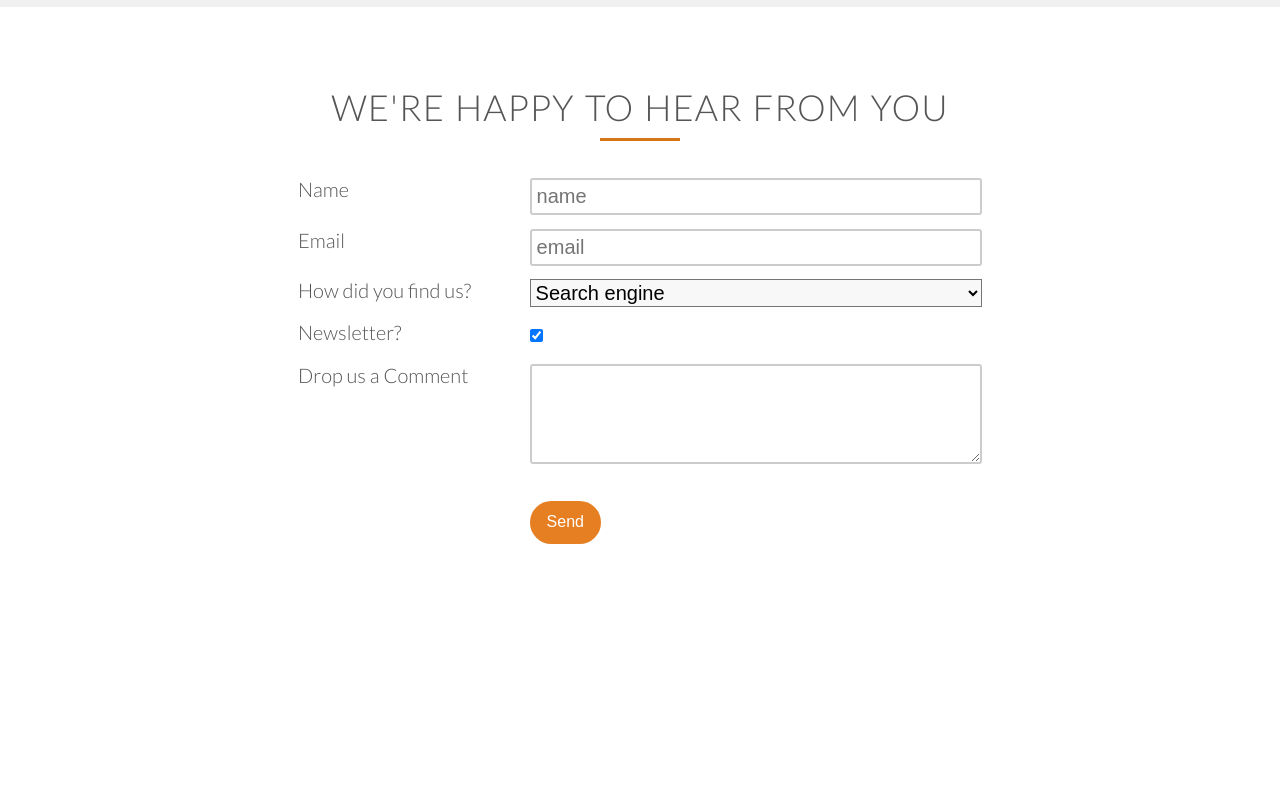
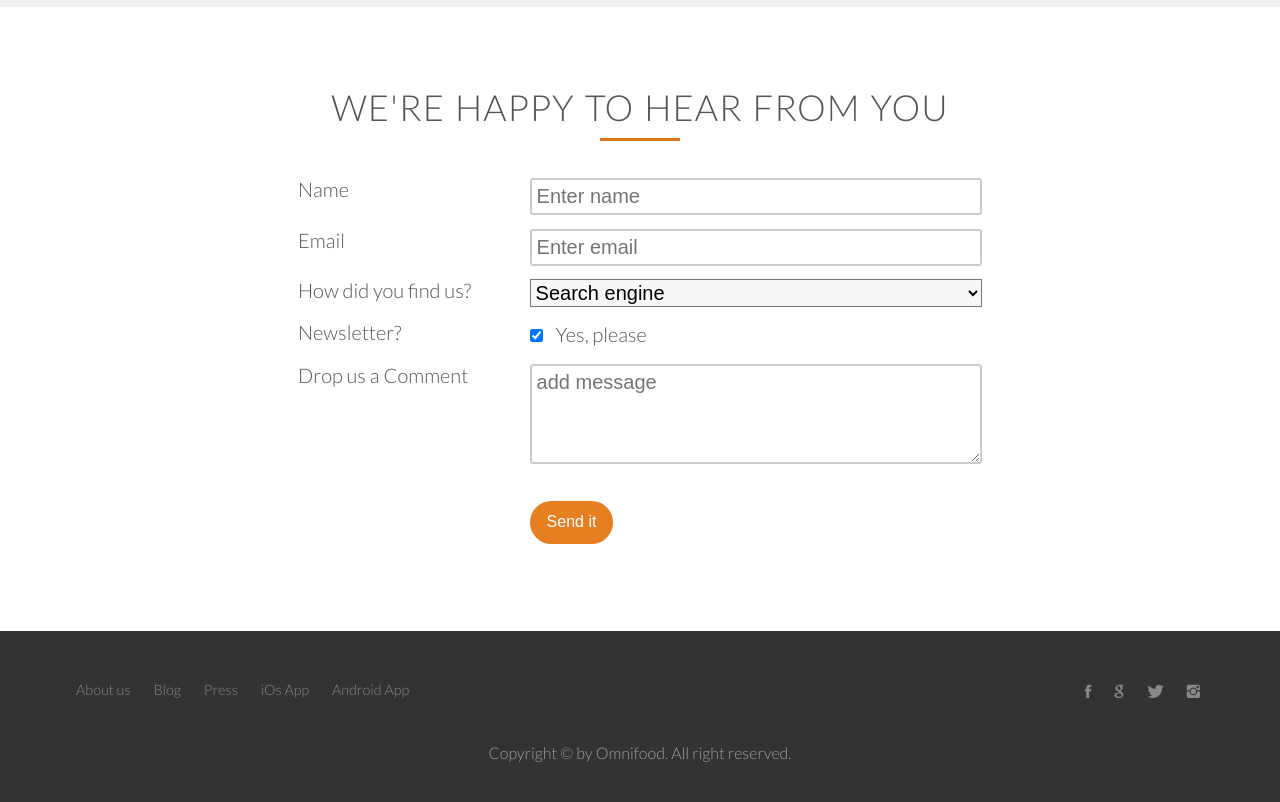
Before and after one commit to adanxx/OminF_Website_Project, a plain HTML site: page Index.html in a window 1280 px wide. Shown: the part 4518-5320 px from the top of the page. Before the commit the page ends 5149 px from the top, so only its background shows below. Drawn offline with Linux system fonts and the light colour scheme; files whose address does not match are found by name.

Commit message:
Completed: Footer-section

```diff
--- a/Index.html
+++ b/Index.html
@@ -339,7 +339,7 @@
                              <label for="name">Name</label>
                          </div>
                          <div class="col span-2-of-3">
-                             <input type="text" name="name" placeholder="name" id="name" required>
+                             <input type="text" name="name" placeholder="Enter name" id="name" required>
                          </div>
                      </div>
                       <div class="row">
@@ -347,14 +347,14 @@
                              <label for="email">Email</label>
                          </div>
                          <div class="col span-2-of-3">
-                             <input type="email" name="name" placeholder="email" id="email" required>
+                             <input type="email" name="name" placeholder="Enter email" id="email" required>
                          </div>
                      </div>
-                      <div class="row">
+                       <div class="row">
                          <div class="col span-1-of-3">
                              <label for="find-us">How did you find us?</label>
                          </div>
-                         <div class="col span-2-of-3">
+                          <div class="col span-2-of-3">
                              <select name="find-us" id="find-us">
                                  <option value="friends">Friends</option>
                                  <option value="search " selected>Search engine</option>
@@ -363,23 +363,21 @@
                              </select>
                          </div>
                      </div>
-                      <div class="row">
+                       <div class="row">
                          <div class="col span-1-of-3">
                              <label>Newsletter?</label>
                          </div>
                          <div class="col span-2-of-3 news-box">
                             <input type="checkbox" name="news" id="news" checked>
+                             Yes, please
                          </div>
                      </div>
-
-                      <div class="row">
+                       <div class="row">
                          <div class="col span-1-of-3">
                              <label>Drop us a Comment</label>
                          </div>
                          <div class="col span-2-of-3">
-                          <textarea name="message" placeholder="add message">
-
-                          </textarea>
+                          <textarea name="message" placeholder="add message"></textarea>
                          </div>
                      </div>
                         <div class="row">
@@ -387,13 +385,40 @@
                              <label>&nbsp;</label>
                          </div>
                          <div class="col span-2-of-3">
-                          <input type="submit" value="Send">
+                          <input type="submit" value="Send it">
                          </div>
                      </div>
-
-
               </form>
           </div>
      </section>
+     <footer>
+         <div class="row">
+             <div class="col span-1-of-2">
+                 <ul class="footer-nav">
+                     <li><a href="#">About us</a></li>
+                     <li><a href="#">Blog</a></li>
+                     <li><a href="#">Press</a></li>
+                     <li><a href="#">iOs App</a></li>
+                     <li><a href="#">Android App</a></li>
+                 </ul>
+             </div>
+              <div class="col span-1-of-2">
+                 <ul class="social-link">
+                     <li><a href="#"><i class="ion-social-facebook"></i></a></li>
+                     <li><a href="#"><i class="ion-social-google"></i></a></li>
+                     <li><a href="#"><i class="ion-social-twitter"></i></a></li>
+                     <li><a href="#"><i class="ion-social-instagram"></i></a></li>
+
+                 </ul>
+             </div>
+         </div>
+         <div class="row">
+             <p>
+                 Copyright &copy; by Omnifood. All right reserved.
+             </p>
+         </div>
+
+     </footer>
+
     </body>
 </html>
--- a/resource/css/style.css
+++ b/resource/css/style.css
@@ -517,3 +517,99 @@ input[type=checkbox]{
 }
 
 *:focus{outline: none;}
+
+/*-------------------------------------------------------------*/
+/*                      FOOTER-SECTION                         */
+/*-------------------------------------------------------------*/
+
+footer{
+    background-color: #333;
+    padding: 40px;
+    font-size: 80%;
+}
+
+footer p{
+    color: #9f9f9f;
+    text-align: center;
+    margin-top: 30px;
+}
+
+.footer-nav{
+    float: left;
+    margin-left: 6px;
+    font-size: 90%;
+
+}
+
+.social-link li:link,
+.social-link li:active{
+
+}
+
+.social-link{
+    list-style: none;
+    float: right;
+    margin-right: 10px;
+}
+
+.footer-nav li ,
+.social-link li {
+    text-decoration: none;
+    display: inline-block;
+    margin-right: 20px;
+}
+
+.footer-nav li:last-child,
+.social-link li:last-child{
+    margin-right: 0;
+}
+
+.footer-nav li a:link,
+.footer-nav li a:visited,
+.social-link li a:link,
+.social-link li a:visited{
+    text-decoration: none;
+    border: 0;
+    color: #888;
+}
+
+.social-link li a:link,
+.social-link li a:visited{
+    font-size: 110%;
+}
+
+.ion-social-facebook,
+.ion-social-twitter,
+.ion-social-google,
+.ion-social-instagram{
+    transition: color 0.3s;
+}
+
+
+.ion-social-facebook:hover {
+    color: #3b5998;
+}
+.ion-social-twitter:hover {
+    color: #00aced;
+}
+.ion-social-google:hover {
+    color: #dd4b39;
+}
+.ion-social-instagram:hover {
+    color: #517fa4;
+}
+
+
+.footer-nav li a:hover,
+.footer-nav li a:active{
+    text-decoration: none;
+    border: 0;
+    color: #d4d4d4;
+}
+
+.social-link li a:hover,
+.social-link li a:active{
+    text-decoration: none;
+    border: 0;
+    color: #d0d0d0;
+}
```
